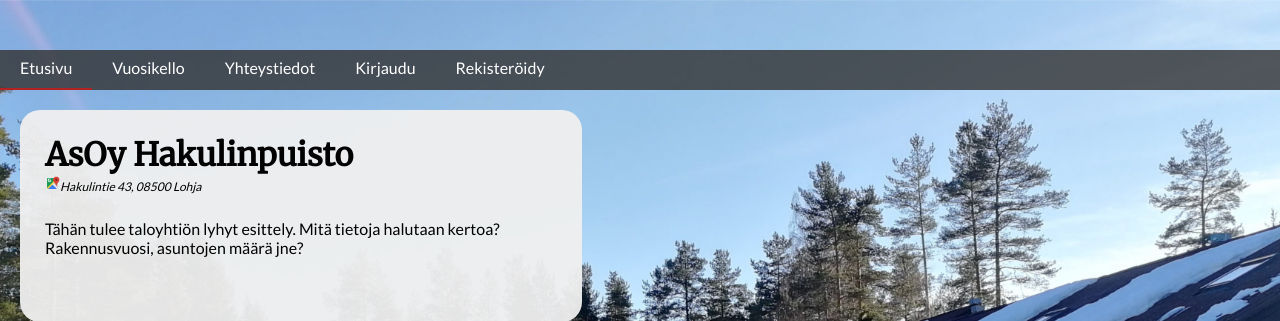
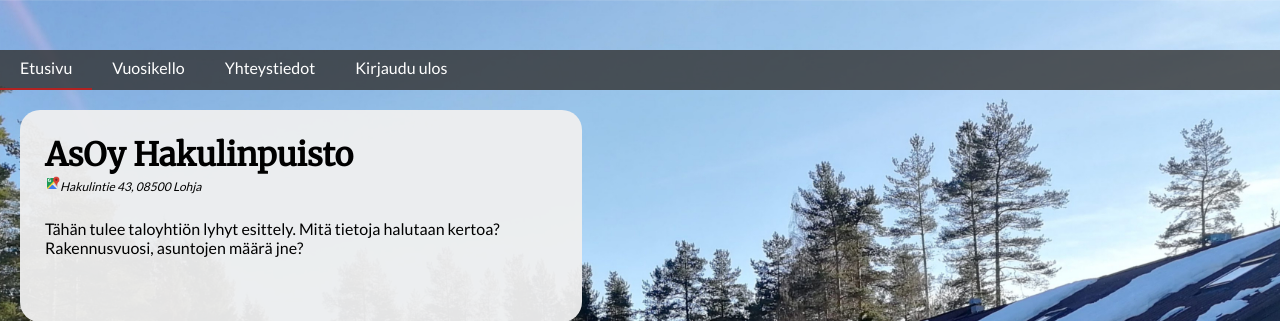
Before and after one commit to Zigelzi/Hakulintie, a Flask app: page / in a window 1280 px wide. Shown: the top 321 px of the page. Run offline with Flask 2, Linux system fonts and the light colour scheme; a user stored in the database is signed in.

Commit message:
Improvements to login functionality

```diff
--- a/hakulintie/routes.py
+++ b/hakulintie/routes.py
@@ -2,7 +2,7 @@ from flask import render_template, flash, redirect, url_for
 from hakulintie import app, db, bcrypt
 from hakulintie.forms import Rekisteroidy, Kirjaudu
 from hakulintie.models import Users, Posts
-from flask_login import login_user, current_user
+from flask_login import login_user, current_user, logout_user
 
 
 @app.route("/")
@@ -61,3 +61,8 @@ def kirjaudu():
         else:
             flash('Kirjautuminen epäonnistui. Tarkasta käyttäjänimi ja salasana.')
     return render_template('kirjaudu.html', title='Kirjaudu', form=form)
+
+@app.route('/kirjaudu_ulos')
+def kirjaudu_ulos():
+    logout_user()
+    return redirect(url_for('index'))
--- a/hakulintie/templates/layout.html
+++ b/hakulintie/templates/layout.html
@@ -26,12 +26,18 @@
                 <li class="{% if active=='yhteystiedot' %}active-nav{% endif %}">
                     <a href="{{ url_for('yhteystiedot') }}">Yhteystiedot</a>
                 </li>
+                {% if current_user.is_authenticated %}
+                <li class="">
+                    <a href="{{ url_for('kirjaudu_ulos') }}">Kirjaudu ulos</a>
+                </li>
+                {% else %}
                 <li class="{% if active=='kirjaudu' %}active-nav{% endif %}">
                     <a href="{{ url_for('kirjaudu') }}">Kirjaudu</a>
                 </li>
                 <li class="{% if active=='rekisteroidy' %}active-nav{% endif %}">
                     <a href="{{ url_for('rekisteroidy') }}">Rekisteröidy</a>
                 </li>
+                {% endif %}
             </ul>
         </nav>
 
```
